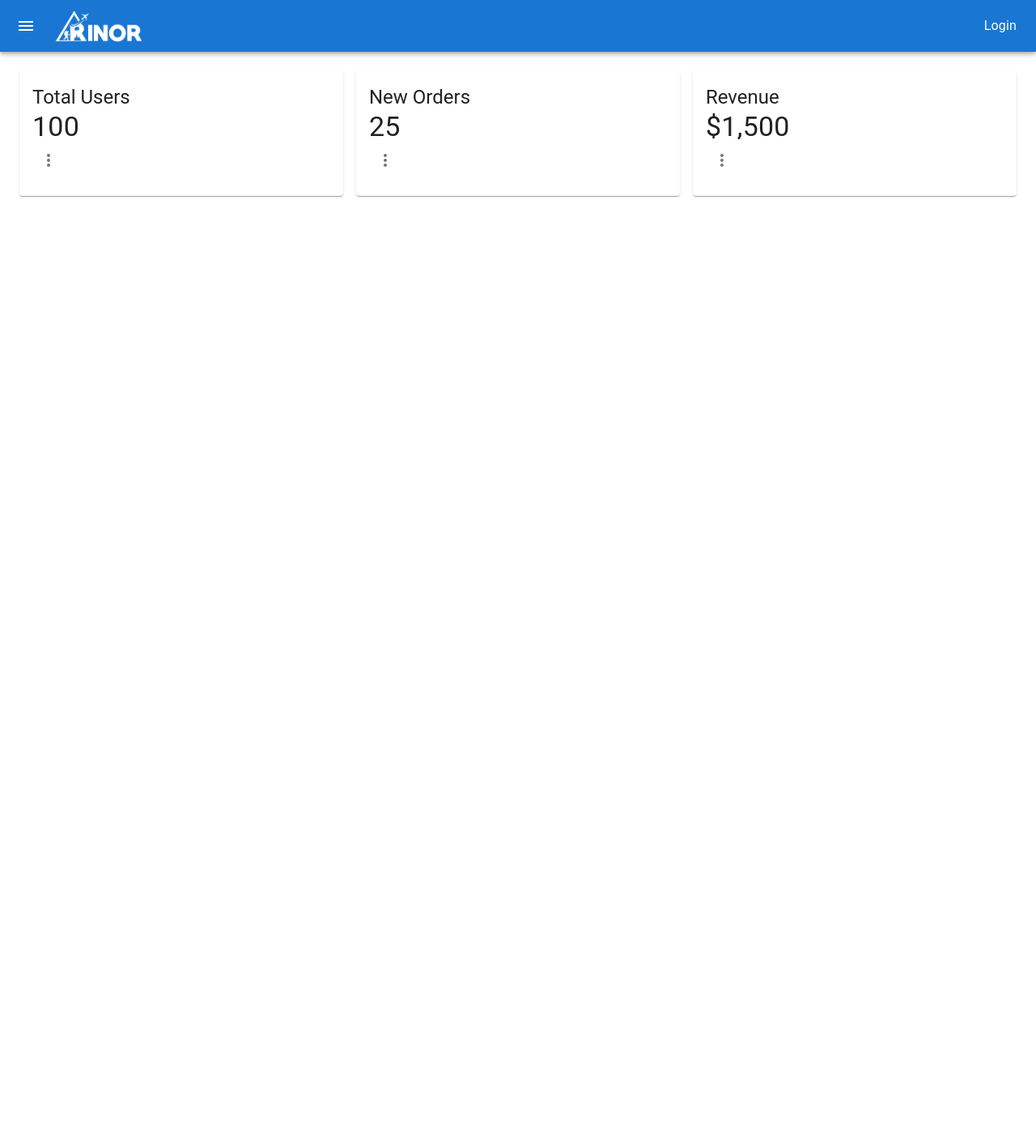
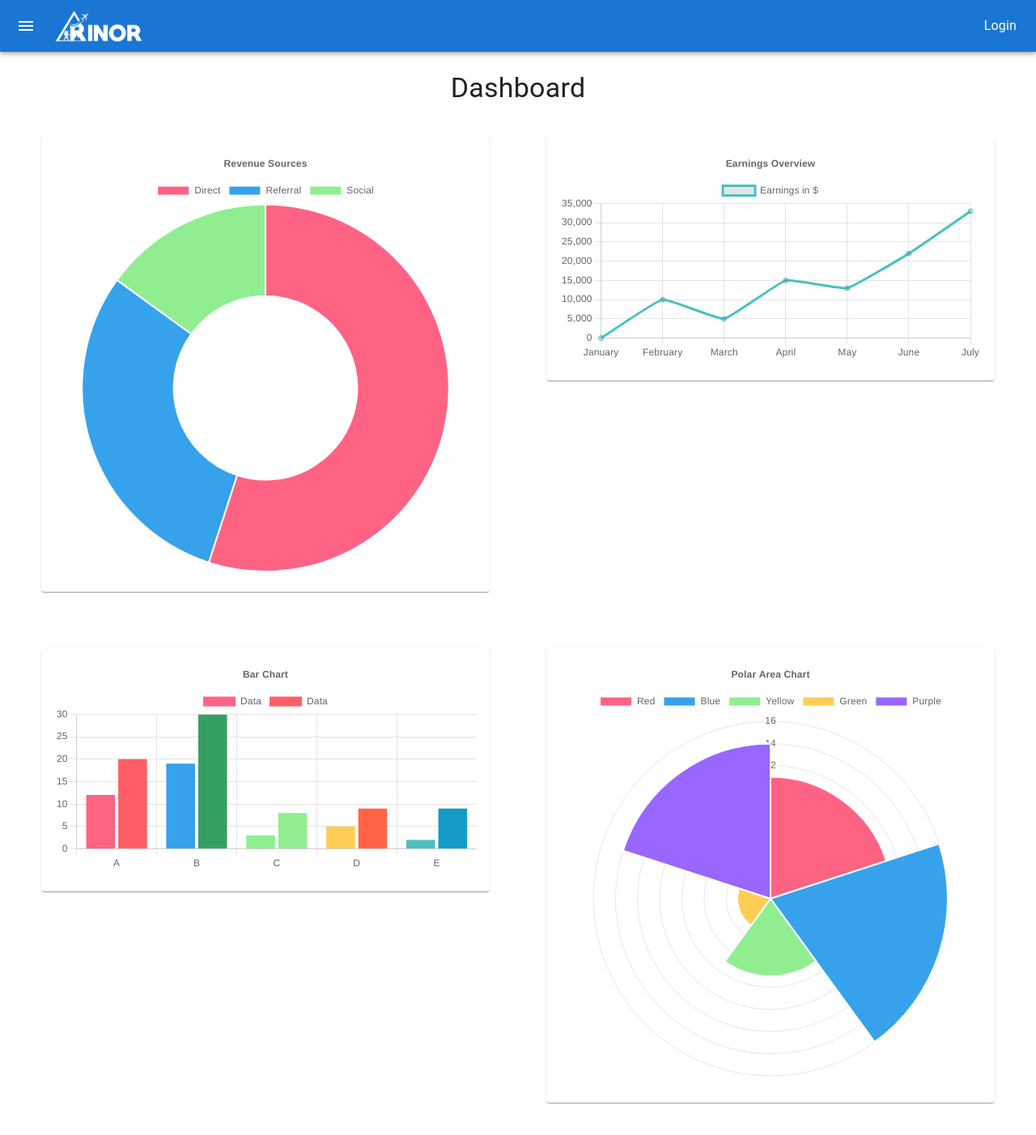
Before and after one commit to Jallal-Hussain/Rinor_Project_1, a React (Vite) app in the folder Rinor-Project-1/: page / in a window 1280 px wide. Shown: the top 1402 px of the page at 81% size. Before the commit the page ends 800 px from the top, so only its background shows below. Built offline with nearby package versions, Linux system fonts and the light colour scheme.

Commit message:
Modified Dashboard

```diff
--- a/Rinor-Project-1/src/Components/Dashboard/Dashboard.jsx
+++ b/Rinor-Project-1/src/Components/Dashboard/Dashboard.jsx
@@ -1,63 +1,221 @@
-import React from 'react';
-import Grid from '@mui/material/Grid';
-import Card from '@mui/material/Card';
-import CardContent from '@mui/material/CardContent';
-import Typography from '@mui/material/Typography';
-import IconButton from '@mui/material/IconButton';
-import MoreVertIcon from '@mui/icons-material/MoreVert';
+/* eslint-disable no-unused-vars */
+import React from "react";
+import { Card, CardContent, Typography, Grid } from "@mui/material";
+import { Doughnut, Line, Bar, PolarArea } from "react-chartjs-2";
+import {
+  Chart as ChartJS,
+  ArcElement,
+  Tooltip,
+  Legend,
+  CategoryScale,
+  LinearScale,
+  PointElement,
+  LineElement,
+  Title,
+  RadialLinearScale,
+  BarElement,
+} from "chart.js";
 
-const Dashboard = () => {
+ChartJS.register(
+  ArcElement,
+  Tooltip,
+  Legend,
+  CategoryScale,
+  LinearScale,
+  PointElement,
+  LineElement,
+  Title,
+  BarElement,
+  RadialLinearScale
+);
+
+function Dashboard() {
   return (
-    <div>
+    <Grid container spacing={2} justifyContent="center">
+      <Grid item xs={12}>
+        <Typography
+          variant="h4"
+          color="textPrimary"
+          gutterBottom
+          textAlign={"center"}
+        >
+          Dashboard
+        </Typography>
         <Grid container spacing={2}>
-        <Grid item xs={12} sm={6} md={4}>
-          <Card>
+          <Grid item xs={12} md={6}>
+            <Card sx={{ margin: "1.67rem", minWidth: 50 }}>
               <CardContent>
-              <Typography variant="h5" component="div">
-                Total Users
-              </Typography>
-              <Typography variant="h4" color="textPrimary">
-                100
-              </Typography>
-              <IconButton aria-label="settings">
-                <MoreVertIcon />
-              </IconButton>
+                <Grid container spacing={1}>
+                  <Grid item md={12}>
+                    <Doughnut
+                      options={{
+                        responsive: true,
+                        plugins: {
+                          title: {
+                            display: true,
+                            text: "Revenue Sources",
+                          },
+                        },
+                      }}
+                      data={{
+                        labels: ["Direct", "Referral", "Social"],
+                        datasets: [
+                          {
+                            data: [55, 30, 15],
+                            backgroundColor: [
+                              "rgb(255, 99, 132)",
+                              "rgb(54, 162, 235)",
+                              "lightgreen",
+                            ],
+                            hoverOffset: 4,
+                          },
+                        ],
+                      }}
+                    />
+                  </Grid>
+                </Grid>
               </CardContent>
             </Card>
           </Grid>
-        <Grid item xs={12} sm={6} md={4}>
-          <Card>
+          <Grid item xs={12} md={6}>
+            <Card sx={{ margin: "1.67rem", minWidth: 50 }}>
               <CardContent>
-              <Typography variant="h5" component="div">
-                New Orders
-              </Typography>
-              <Typography variant="h4" color="textPrimary">
-                25
-              </Typography>
-              <IconButton aria-label="settings">
-                <MoreVertIcon />
-              </IconButton>
+                <Grid container spacing={1}>
+                  <Grid item md={12}>
+                    <Line
+                      options={{
+                        responsive: true,
+                        plugins: {
+                          legend: {
+                            position: "top",
+                          },
+                          title: {
+                            display: true,
+                            text: "Earnings Overview",
+                          },
+                        },
+                      }}
+                      data={{
+                        labels: [
+                          "January",
+                          "February",
+                          "March",
+                          "April",
+                          "May",
+                          "June",
+                          "July",
+                        ],
+                        datasets: [
+                          {
+                            label: "Earnings in $",
+                            data: [0, 10000, 5000, 15000, 13000, 22000, 33000],
+                            fill: false,
+                            borderColor: "rgb(75, 192, 192)",
+                            tension: 0.1,
+                          },
+                        ],
+                      }}
+                    />
+                  </Grid>
+                </Grid>
               </CardContent>
             </Card>
           </Grid>
-        <Grid item xs={12} sm={6} md={4}>
-          <Card>
+          <Grid item xs={12} md={6}>
+            <Card sx={{ margin: "1.67rem", minWidth: 50 }}>
               <CardContent>
-              <Typography variant="h5" component="div">
-                Revenue
-              </Typography>
-              <Typography variant="h4" color="textPrimary">
-                $1,500
-              </Typography>
-              <IconButton aria-label="settings">
-                <MoreVertIcon />
-              </IconButton>
+                <Grid container spacing={1}>
+                  <Grid item md={12}>
+                    <Bar
+                      options={{
+                        responsive: true,
+                        plugins: {
+                          legend: {
+                            position: "top",
+                          },
+                          title: {
+                            display: true,
+                            text: "Bar Chart",
+                          },
+                        },
+                      }}
+                      data={{
+                        labels: ["A", "B", "C", "D", "E"],
+                        datasets: [
+                          {
+                            label: "Data",
+                            data: [12, 19, 3, 5, 2],
+                            backgroundColor: [
+                              "rgb(255, 99, 132)",
+                              "rgb(54, 162, 235)",
+                              "lightgreen",
+                              "rgb(255, 205, 86)",
+                              "rgb(75, 192, 192)",
+                            ],
+                          },
+                          {
+                            label: "Data",
+                            data: [20, 30, 8, 9, 9],
+                            backgroundColor: [
+                              "rgb(255, 95, 100)",
+                              "rgb(54, 160, 100)",
+                              "lightgreen",
+                              "rgb(255, 100, 70)",
+                              "rgb(20, 155, 200)",
+                            ],
+                          },
+                        ],
+                      }}
+                    />
+                  </Grid>
+                </Grid>
+              </CardContent>
+            </Card>
+          </Grid>
+          <Grid item xs={12} md={6}>
+            <Card sx={{ margin: "1.67rem", minWidth: 50 }}>
+              <CardContent>
+                <Grid container spacing={1}>
+                  <Grid item md={12}>
+                    <PolarArea
+                      options={{
+                        responsive: true,
+                        plugins: {
+                          legend: {
+                            position: "top",
+                          },
+                          title: {
+                            display: true,
+                            text: "Polar Area Chart",
+                          },
+                        },
+                      }}
+                      data={{
+                        labels: ["Red", "Blue", "Yellow", "Green", "Purple"],
+                        datasets: [
+                          {
+                            label: "Data",
+                            data: [11, 16, 7, 3, 14],
+                            backgroundColor: [
+                              "rgb(255, 99, 132)",
+                              "rgb(54, 162, 235)",
+                              "lightgreen",
+                              "rgb(255, 205, 86)",
+                              "rgb(153, 102, 255)",
+                            ],
+                          },
+                        ],
+                      }}
+                    />
+                  </Grid>
+                </Grid>
               </CardContent>
             </Card>
           </Grid>
         </Grid>
-    </div>
+      </Grid>
+    </Grid>
   );
-};
+}
 
 export default Dashboard;
```
Lines whose indentation alone changed are shown as unchanged.
